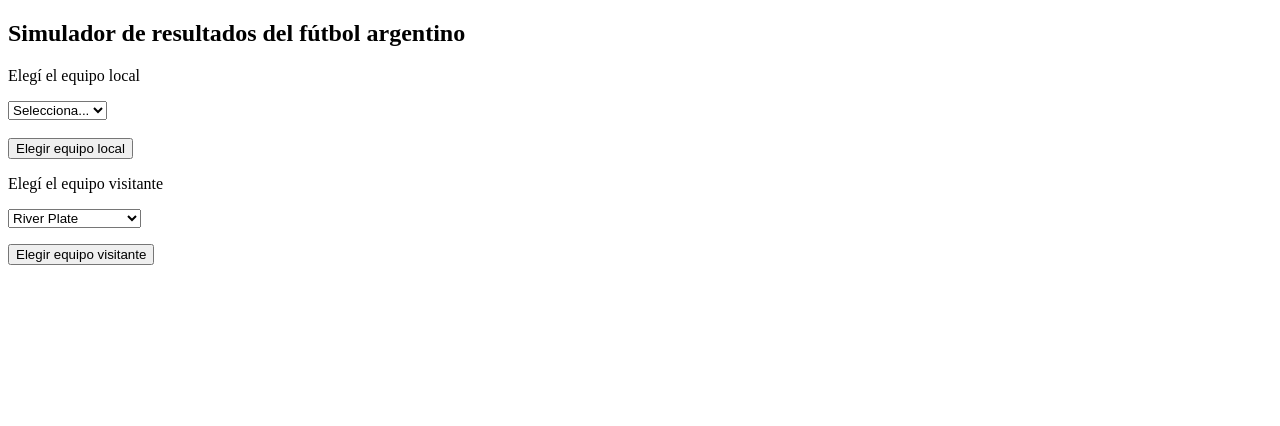
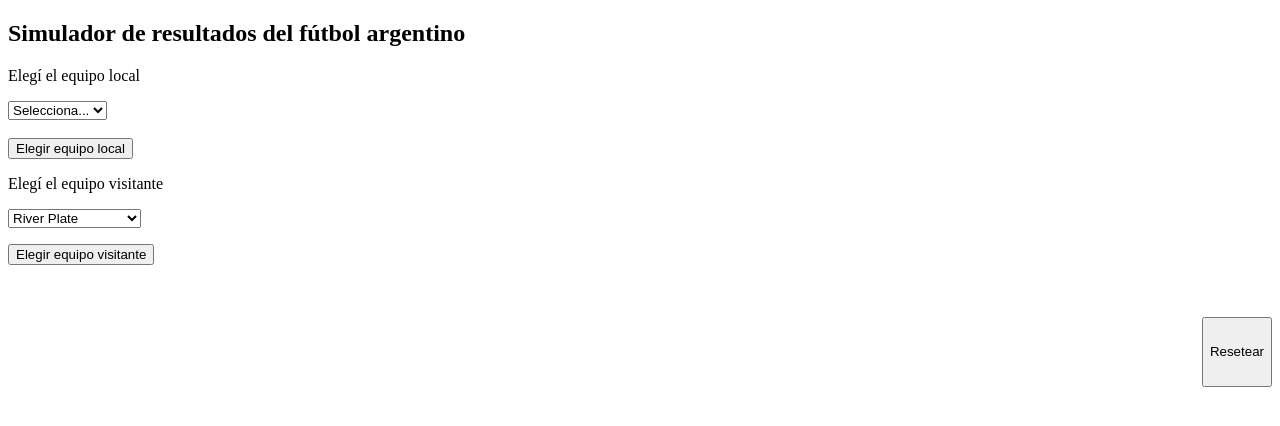
Before and after one commit to faldrighetti/simulador-futbol-argentino, a plain HTML site: page index.html in a window 1280 px wide. Both pictures are taken after a click on the button "Elegir equipo local". Drawn offline with Linux system fonts and the light colour scheme.

Commit message:
Asigna clases a los options creados
También corrige error gramatical si Independiente es visitante

```diff
--- a/index.html
+++ b/index.html
@@ -64,9 +64,11 @@
     <br>
     <br>
     <button id="boton-jugar-partido" class="oculto">Jugar!</button>
-    <button id ="resetear" class="oculto">Resetear</button>
+
     <p id="resultado"></p>
-
+    <footer>
+        <button id="resetear" class="oculto">Resetear</button>
+    </footer>
     <script src='simulador.js'></script>
     <script src='interfaz.js'></script>
     <script src='pruebas.js'></script>
--- a/interfaz.js
+++ b/interfaz.js
@@ -11,22 +11,51 @@ const $botonResetear = document.querySelector('#resetear')
 const todosLosClubes = document.querySelectorAll('option')
 const visitantes = document.querySelector('#lista-de-visitantes')
 
-console.log(todosLosClubes[20].value)
+const nivelPotencia = ['River Plate', 'Boca Juniors']
+const nivelSuperior = ['Independiente', 'Racing', 'San Lorenzo', 'Colón', 'Defensa y Justicia', 'Estudiantes LP', 'Lanús', 'Talleres', 'Vélez']
+const nivelNormal = ['Argentinos Juniors', 'Arsenal', 'Atlético Tucumán', 'Banfield', 'Gimnasia LP', 'Godoy Cruz', 'Huracán', "Newell's", 'Rosario Central', 'Unión']
+const nivelInferior = ['Aldosivi','Barracas Central', 'Central Córdoba', 'Patronato', 'Platense', 'Sarmiento', 'Tigre']
 
 $botonElegirLocal.onclick = function(){
     equipo1.equipo = $formEquipo1.equipo.value
     equipoSeleccionado1 = equipo1.equipo
     infoVisitante.className = ''
-    borrarEquipo()
+    crearVisitantes()
+    $botonResetear.className = ''
+
     return false;
 }
 
-function borrarEquipo(){
+function crearVisitantes(){
     for (let i = 0; i < todosLosClubes.length; i++){
         if (todosLosClubes[i].value !== equipo1.equipo && todosLosClubes[i].value !== ''){
-            let nuevaOpcion = document.createElement('option')
-            nuevaOpcion.appendChild(todosLosClubes[i]);
+            let nuevaOpcion = document.createElement('option') //no tiene clase, se tiene que asignar
+            nuevaOpcion.appendChild(todosLosClubes[i])
             visitantes.appendChild(nuevaOpcion);
+
+            for (let j = 0; j < nivelPotencia.length; j++){
+                if (nivelPotencia[j] === todosLosClubes[i].value){
+                    nuevaOpcion.className = 'potencia'
+                }
+            }
+
+            for(let k = 0; k < nivelSuperior.length; k++){
+                if(nivelSuperior[k] === todosLosClubes[i].value){
+                    nuevaOpcion.className = 'superior'
+                }
+            }
+
+            for(let l = 0; l < nivelNormal.length; l++){
+                if(nivelNormal[l] === todosLosClubes[i].value){
+                    nuevaOpcion.className = 'normal'
+                }
+            }
+
+            for(let m = 0; m < nivelInferior.length; m++){
+                if(nivelInferior[m] === todosLosClubes[i].value){
+                    nuevaOpcion.className = 'inferior'
+                }
+            }
         }
     }
 }
@@ -40,10 +69,12 @@ $botonElegirVisitante.onclick = function(){
 
 $botonJugar.onclick = function(){
     jugar()
-    $botonResetear.className = ''
     return false;
 }
 
 $botonResetear.onclick = function(){
     window.location.reload()
 }
+
+
+//
--- a/main.css
+++ b/main.css
@@ -23,3 +23,8 @@
 .oculto{
     display: none;
 }
+
+#resetear{
+    float: right;
+    height: 70px;
+}
--- a/simulador.js
+++ b/simulador.js
@@ -110,7 +110,10 @@ function jugar(){
         resultado.innerText = equipo2.equipo + " le ganó " + equipo2.goles + '-' + equipo1.goles + ' a ' + equipo1.equipo + '.'
     }
     else{
-        resultado.innerText = equipo1.equipo + " y " + equipo2.equipo + ' empataron ' + equipo1.goles + '-' + equipo2.goles + '.'
+        if (equipo2.equipo === 'Independiente'){
+            resultado.innerText = equipo1.equipo + " e " + equipo2.equipo + ' empataron ' + equipo1.goles + '-' + equipo2.goles + '.'
+        } else {
+        resultado.innerText = equipo1.equipo + " y " + equipo2.equipo + ' empataron ' + equipo1.goles + '-' + equipo2.goles + '.'}
     }
 }
 
@@ -124,3 +127,4 @@ function jugar(){
 //X6- Que cuando se elija un local, se elimine de la lista de visitantes. Impedir un River vs River.
 //7- Hacer un CSS bonito.
 //8- Agregar div al elegir el equipo. Por ejemplo: "Local: River", y abajo "Visitante: Boca" ya antes de cliquear Jugar
+//X9- Corregir el "River y Independiente empataron 1-1", cuando Independiente es visitante.
```
